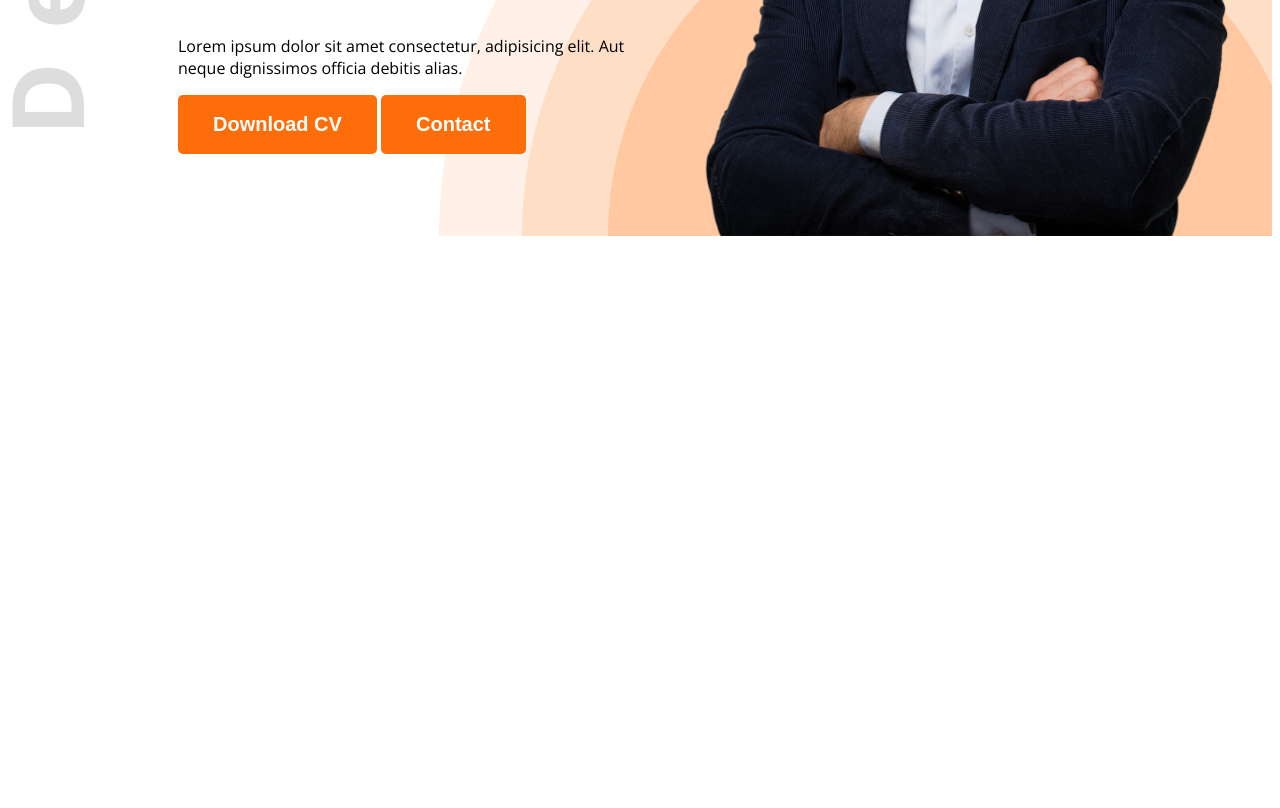
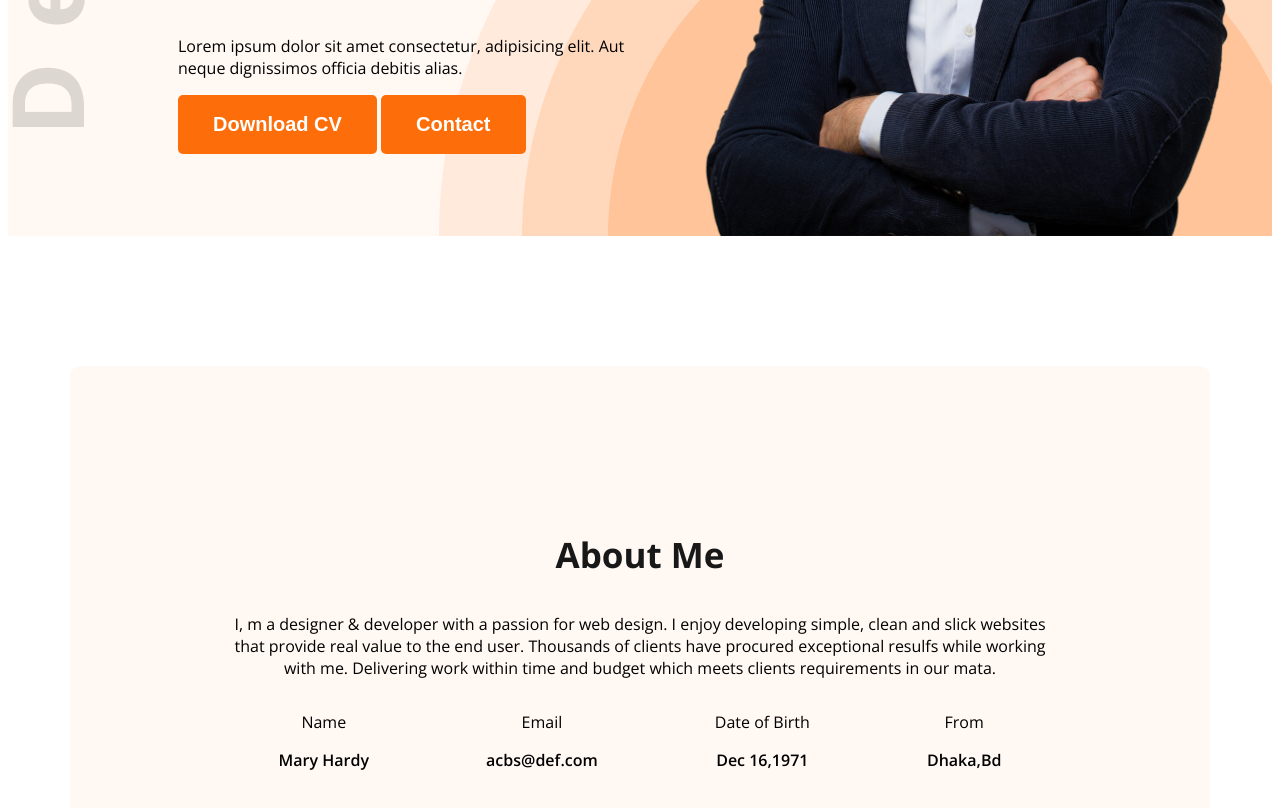
Before and after one commit to Pritom678/web-developer-portfolio, a plain HTML site: page index.html in a window 1280 px wide. Shown: the part 686-1494 px from the top of the page. Before the commit the page ends 930 px from the top, so only its background shows below. Drawn offline with nearby package versions, Linux system fonts and the light colour scheme.

Commit message:
second commit

```diff
--- a/index.html
+++ b/index.html
@@ -10,7 +10,7 @@
     <link rel="stylesheet" href="styles/styles.css">
 </head>
 <body class="open-sans-normal">
-    <header class="header">
+    <header class="header secondary-bg">
         <nav>
             <h3 class="nav-title">Ma<span class="text-primary">r</span>y</h3>
             <ul>
@@ -32,7 +32,28 @@
         </div>
     </header>
     <main>
-
+        <section class="about secondary-bg">
+            <h3 class="section-title">About Me</h3>
+            <p class="section-description">I, m a designer & developer with a passion for web design. I enjoy developing simple, clean and slick websites that provide real value to the end user. Thousands of clients have procured exceptional resulfs while working with me. Delivering work within time and budget which meets clients requirements in our mata.</p>
+            <div class="about-items">
+                <div class="about-item">
+                    <p class="item-title">Name</p>
+                    <p class="item-description">Mary Hardy</p>
+                </div>
+                <div class="about-item">
+                    <p class="item-title">Email</p>
+                    <p class="item-description">acbs@def.com</p>
+                </div>
+                <div class="about-item">
+                    <p class="item-title">Date of Birth</p>
+                    <p class="item-description">Dec 16,1971</p>
+                </div>
+                <div class="about-item">
+                    <p class="item-title">From</p>
+                    <p class="item-description">Dhaka,Bd</p>
+                </div>
+            </div>
+        </section>
     </main>
     <footer>
 
--- a/styles/styles.css
+++ b/styles/styles.css
@@ -7,6 +7,9 @@
     "wdth" 100;
 }
 /* shared style */
+.secondary-bg{
+    background-color: #fff8f3;
+}
 .text-primary{
     color: #FD6E0A;
 }
@@ -21,6 +24,15 @@
     border: none;
     border-radius: 5px;
     font-size: 20px;
+    }
+    .section-title{
+        font-size: 35px;
+        font-weight: bold;
+        color: #181818
+    }
+    section-description{
+        font-size: 18px;
+        color: #757575;
     }
 /* header */
 .header{
@@ -74,3 +86,23 @@ nav li a{
 .banner-profile-pic{
     width: 580px;
 }
+/* main styles */
+main{
+    max-width: 1140px;
+    margin: 0 auto;
+}
+/* about styles */
+.about{
+    border-radius: 10px;
+    padding: 130px 150px;
+    text-align: center;
+    margin-top: 130px;
+}
+
+.about-items{
+    display: flex;
+    justify-content: space-around;
+}
+.item-description{
+    font-weight: 600;
+}
```
